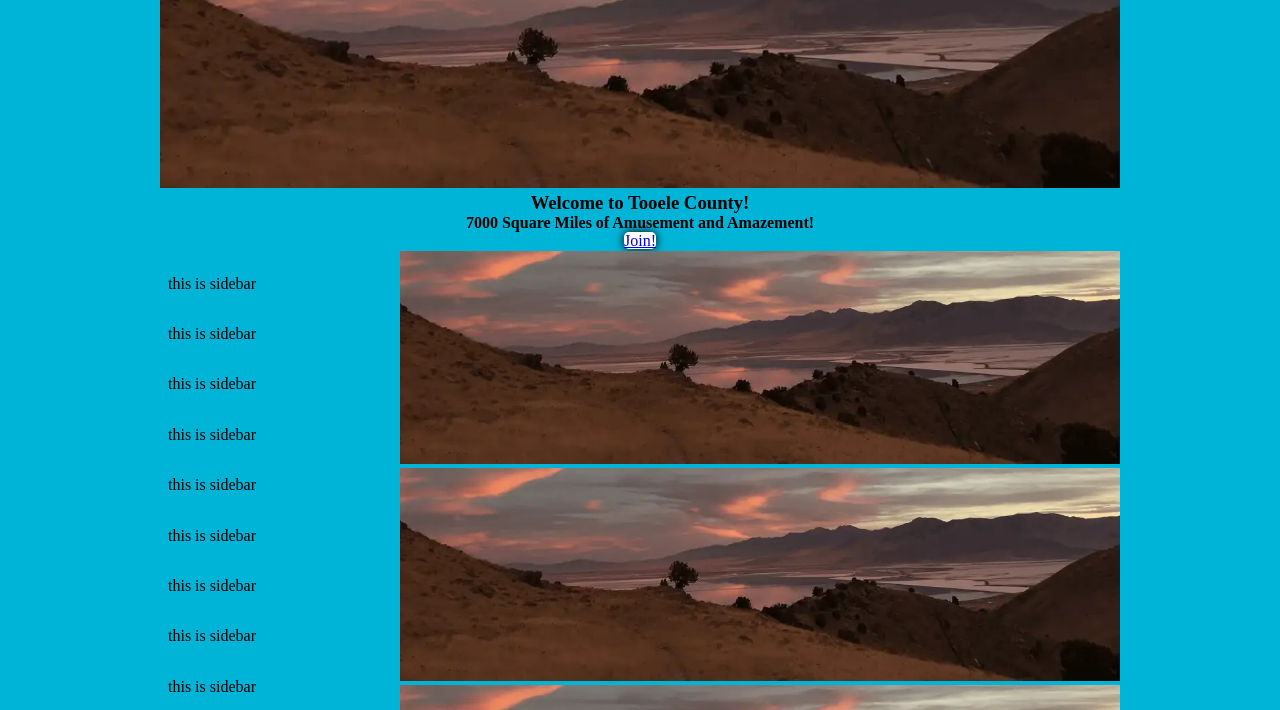
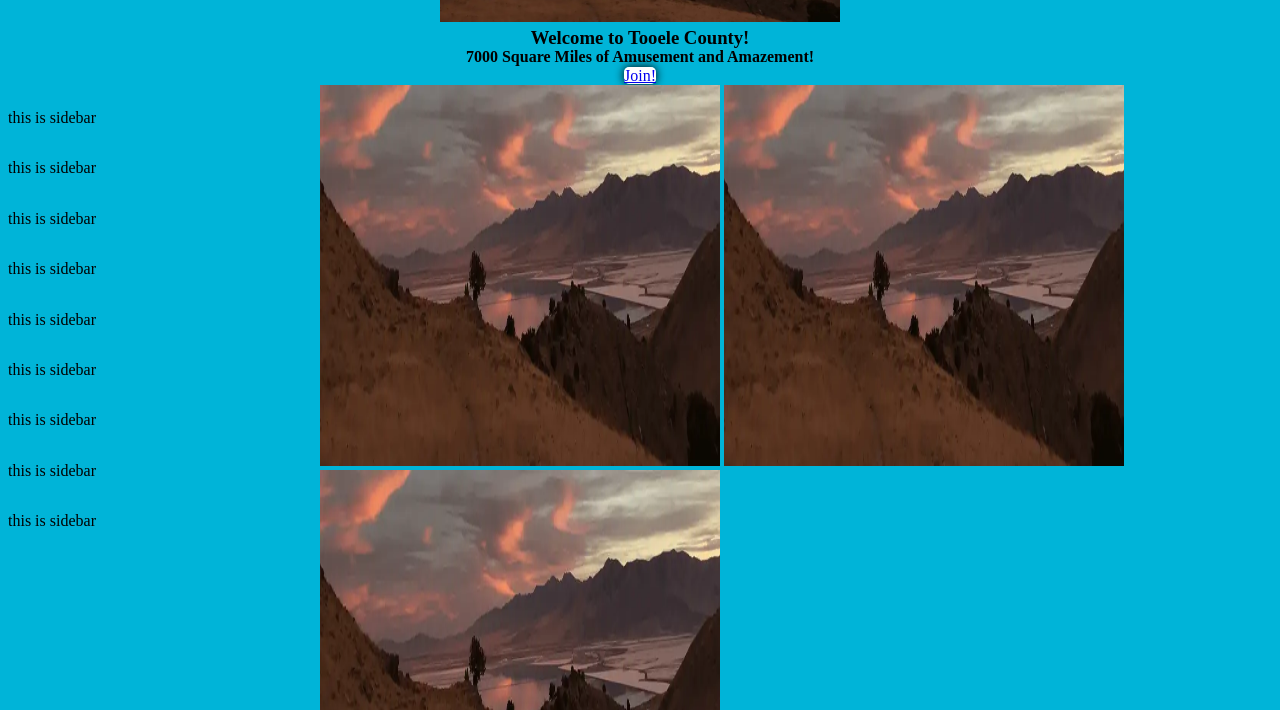
Before and after one commit to BobHathaway2/wdd230, a plain HTML site: page chamber/discover.html in a window 1280 px wide. Shown: the part 160-870 px from the top of the page. Drawn offline with Linux system fonts and the light colour scheme.

Commit message:
discover page basic structure in place

```diff
--- a/chamber/discover.html
+++ b/chamber/discover.html
@@ -36,7 +36,10 @@
     </header>
     <div id="hero">
         <div id="hero-box">
-            <img id="hero-img" src="images/tooele.webp" alt="lanscape view of Tooele County from Stansbury Island across Great Salt Lake">
+            <picture>
+                <source media="(max-width: 600px)" srcset="images/tooele-400.webp">
+                <img id="hero-img" src="images/tooele.webp" alt="lanscape view of Tooele County from Stansbury Island across Great Salt Lake"  loading="lazy" width="400" height="381">
+            </picture>
         </div>
         <h3 class="home-title">Welcome to Tooele County!</h3>
         <h4>7000 Square Miles of Amusement and Amazement!</h4>
@@ -59,11 +62,19 @@
                 <p>this is sidebar</p>
             </div>
             <div id="tooele-photos">
-                <img class="tooele-photo" src="images/tooele.webp" alt="lanscape view of Tooele County from Stansbury Island across Great Salt Lake">
-                <img class="tooele-photo" src="images/tooele.webp" alt="lanscape view of Tooele County from Stansbury Island across Great Salt Lake">
-                <img class="tooele-photo" src="images/tooele.webp" alt="lanscape view of Tooele County from Stansbury Island across Great Salt Lake">
-
-            </div>
+                <picture>
+                    <source media="(max-width: 600px)" srcset="images/tooele-400.webp">
+                    <img id="hero-img" src="images/tooele.webp" alt="lanscape view of Tooele County from Stansbury Island across Great Salt Lake"  loading="lazy" width="400" height="381">
+                </picture>
+                <picture>
+                    <source media="(max-width: 600px)" srcset="images/tooele-400.webp">
+                    <img id="hero-img" src="images/tooele.webp" alt="lanscape view of Tooele County from Stansbury Island across Great Salt Lake"  loading="lazy" width="400" height="381">
+                </picture>
+                <picture>
+                    <source media="(max-width: 600px)" srcset="images/tooele-400.webp">
+                    <img id="hero-img" src="images/tooele.webp" alt="lanscape view of Tooele County from Stansbury Island across Great Salt Lake"  loading="lazy" width="400" height="381">
+                </picture>
+                        </div>
         </div>
     </main>
     <footer>
--- a/chamber/styles/base.css
+++ b/chamber/styles/base.css
@@ -1,13 +1,13 @@
 html {
 	display: table;
 	margin: auto;
-	max-width: 960px;
 }
 body {
 	display: table-cell;
 	vertical-align: middle;
 	background-color: #00b4d8;
-	max-width: 960px;
+	max-width: 1400px;
+	margin: auto;
 }
 /* --------------------- header --------------------- */
 
@@ -108,6 +108,10 @@ nav a {
 	background-color: white;
 }
 /* --------------------- main --------------------- */
+main {
+	max-width: 1400;
+	height: auto;
+}
 h2 {
 	text-align: center;
 }
```
Also changed, not shown: chamber/index.html (+5 -2 lines), chamber/images/tooele-400.webp (added).
